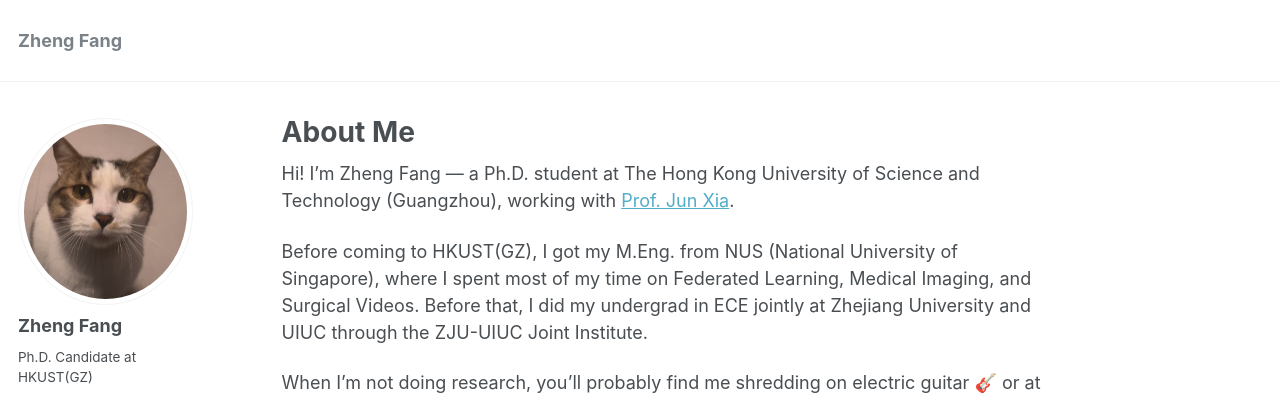
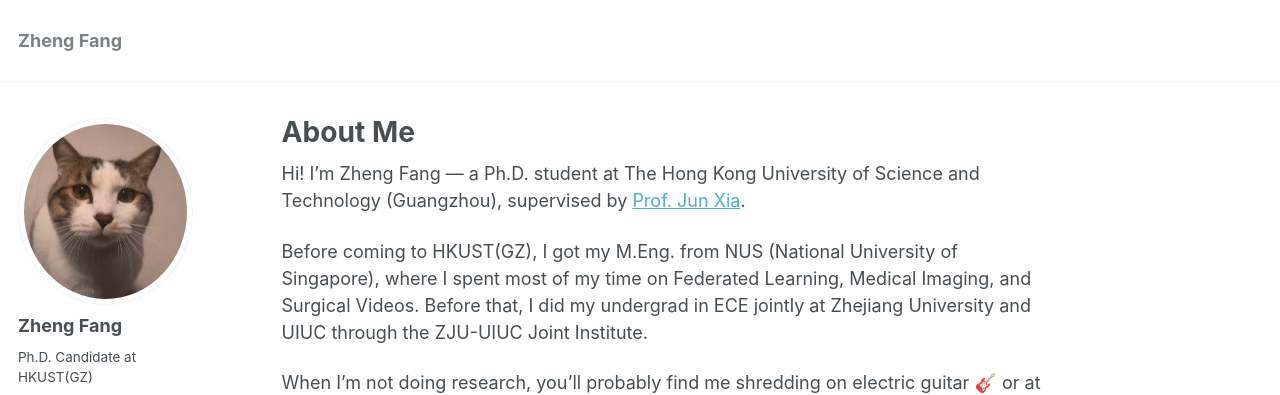
Before and after one commit to Meaw0415/zhengf.github.io, a Jekyll site: the page built from _pages/about.md, in a window 1280 px wide and 1352 px high. Shown: the top 395 px of the window. Built offline with Jekyll 4.4.1, drawn with Linux system fonts in a browser that asks for light colours.

Commit message:
Fix: working with -> supervised by
https://claude.ai/code/session_01SatwzkHaV3AZnBZ2iACPZJ

```diff
--- a/_pages/about.md
+++ b/_pages/about.md
@@ -7,7 +7,7 @@ redirect_from:
   - /about/
   - /about.html
 ---
-Hi! I'm Zheng Fang — a Ph.D. student at The Hong Kong University of Science and Technology (Guangzhou), working with [Prof. Jun Xia](https://junxia97.github.io/).
+Hi! I'm Zheng Fang — a Ph.D. student at The Hong Kong University of Science and Technology (Guangzhou), supervised by [Prof. Jun Xia](https://junxia97.github.io/).
 
 Before coming to HKUST(GZ), I got my M.Eng. from NUS (National University of Singapore), where I spent most of my time on Federated Learning, Medical Imaging, and Surgical Videos. Before that, I did my undergrad in ECE jointly at Zhejiang University and UIUC through the ZJU-UIUC Joint Institute.
 
```
